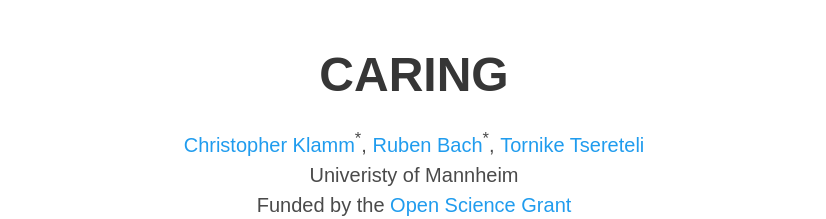
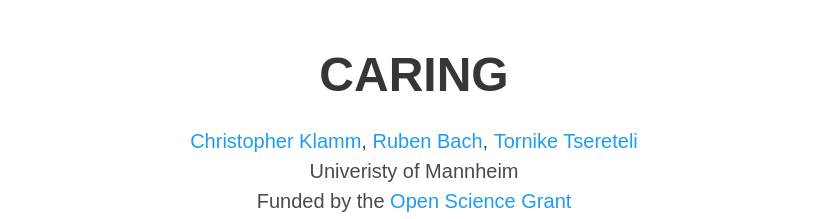
Before and after one commit to Caring4Data/caring4data.github.io, a plain HTML site: page index.html in a window 1280 px wide. Shown: the top 219 px of the page, without its empty margins (226-1052 px from the left). Drawn offline with nearby package versions, Linux system fonts and the light colour scheme; some icons are missing; a web font is replaced by a local one.

Commit message:
update authors

```diff
--- a/index.html
+++ b/index.html
@@ -56,9 +56,9 @@
             <div class="is-size-5 publication-authors">
               <!-- Paper authors -->
               <span class="author-block">
-                <a href="https://chkla.github.io/gitPage/" target="_blank">Christopher Klamm</a><sup>*</sup>,</span>
+                <a href="https://chkla.github.io/gitPage/" target="_blank">Christopher Klamm</a>,</span>
                 <span class="author-block">
-                  <a href="https://www.linkedin.com/in/ruben-bach" target="_blank">Ruben Bach</a><sup>*</sup>,</span>
+                  <a href="https://www.linkedin.com/in/ruben-bach" target="_blank">Ruben Bach</a>,</span>
                   <span class="author-block">
                     <a href="https://e-tornike.github.io/" target="_blank">Tornike Tsereteli</a>
                   </span>
```
